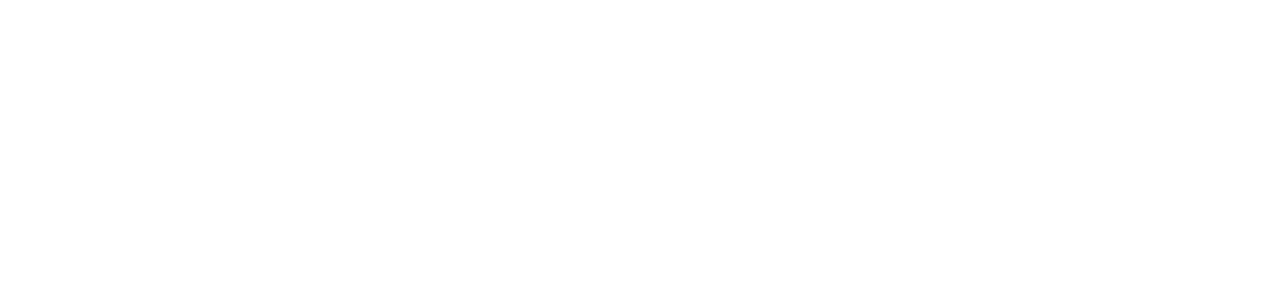
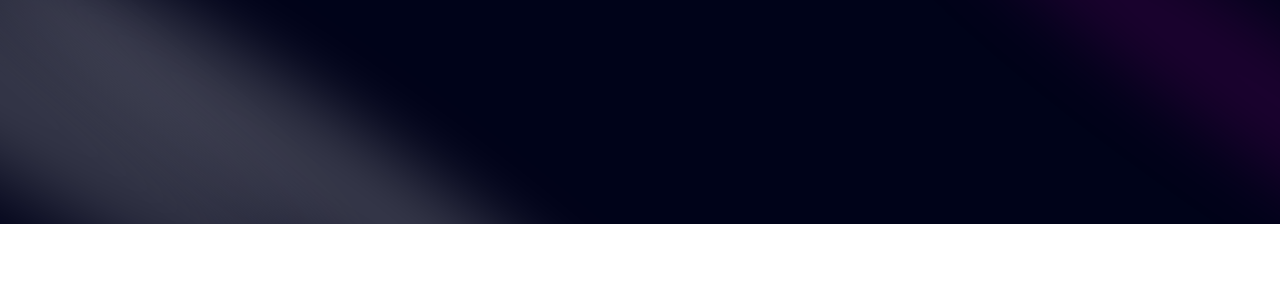
Before and after one commit to michaelyoussef396/michael, a Next.js app: page / in a window 1280 px wide. Shown: the top 300 px of the page. Built offline with nearby package versions, Linux system fonts and the light colour scheme.

Commit message:
create spolight for hero section

```diff
--- a/components/Hero.tsx
+++ b/components/Hero.tsx
@@ -1,9 +1,12 @@
 import React from 'react'
+import { Spotlight } from './ui/Spotlight'
 
 const Hero = () => {
   return (
-    <div>
-
+    <div className='pb-20 pt-36'>
+      <Spotlight className='-top-40 -left-10 md:-left-32 md:-top-20 h-screen' fill='white' />
+      <Spotlight className='top-10 left-full h-[80vh] w-[50vw]' fill='purple' />
+      <Spotlight className='top-28 left-80 h-[80vh] w-[50vh]' fill='white' />
     </div>
   )
 }
--- /dev/null
+++ b/components/ui/Spotlight.tsx
@@ -0,0 +1,56 @@
+import React from "react";
+import { cn } from "@/utils/cn";
+
+type SpotlightProps = {
+  className?: string;
+  fill?: string;
+};
+
+export const Spotlight = ({ className, fill }: SpotlightProps) => {
+  return (
+    <svg
+      className={cn(
+        "animate-spotlight pointer-events-none absolute z-[1]  h-[169%] w-[138%] lg:w-[84%] opacity-0",
+        className
+      )}
+      xmlns="http://www.w3.org/2000/svg"
+      viewBox="0 0 3787 2842"
+      fill="none"
+    >
+      <g filter="url(#filter)">
+        <ellipse
+          cx="1924.71"
+          cy="273.501"
+          rx="1924.71"
+          ry="273.501"
+          transform="matrix(-0.822377 -0.568943 -0.568943 0.822377 3631.88 2291.09)"
+          fill={fill || "white"}
+          fillOpacity="0.21"
+        ></ellipse>
+      </g>
+      <defs>
+        <filter
+          id="filter"
+          x="0.860352"
+          y="0.838989"
+          width="3785.16"
+          height="2840.26"
+          filterUnits="userSpaceOnUse"
+          colorInterpolationFilters="sRGB"
+        >
+          <feFlood floodOpacity="0" result="BackgroundImageFix"></feFlood>
+          <feBlend
+            mode="normal"
+            in="SourceGraphic"
+            in2="BackgroundImageFix"
+            result="shape"
+          ></feBlend>
+          <feGaussianBlur
+            stdDeviation="151"
+            result="effect1_foregroundBlur_1065_8"
+          ></feGaussianBlur>
+        </filter>
+      </defs>
+    </svg>
+  );
+};
--- a/package.json
+++ b/package.json
@@ -9,10 +9,13 @@
     "lint": "next lint"
   },
   "dependencies": {
+    "clsx": "^2.1.1",
+    "framer-motion": "^11.2.6",
     "mini-svg-data-uri": "^1.4.4",
     "next": "14.2.3",
     "react": "^18",
     "react-dom": "^18",
+    "tailwind-merge": "^2.3.0",
     "tailwindcss-animate": "^1.0.7"
   },
   "devDependencies": {
--- /dev/null
+++ b/utils/cn.ts
@@ -0,0 +1,6 @@
+import { ClassValue, clsx } from "clsx";
+import { twMerge } from "tailwind-merge";
+
+export function cn(...inputs: ClassValue[]) {
+  return twMerge(clsx(inputs));
+}
```
Also changed, not shown: 1 other file (tests, documents, lock files or other folders).
